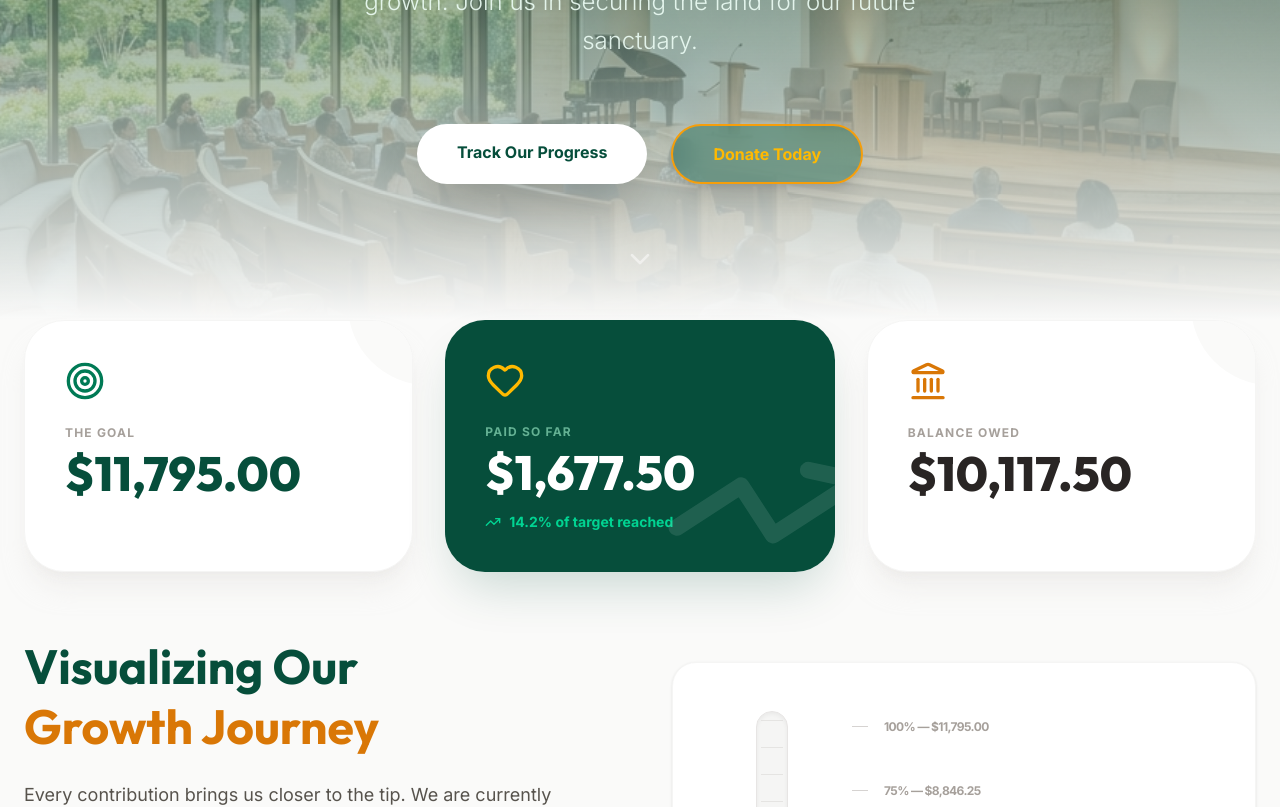
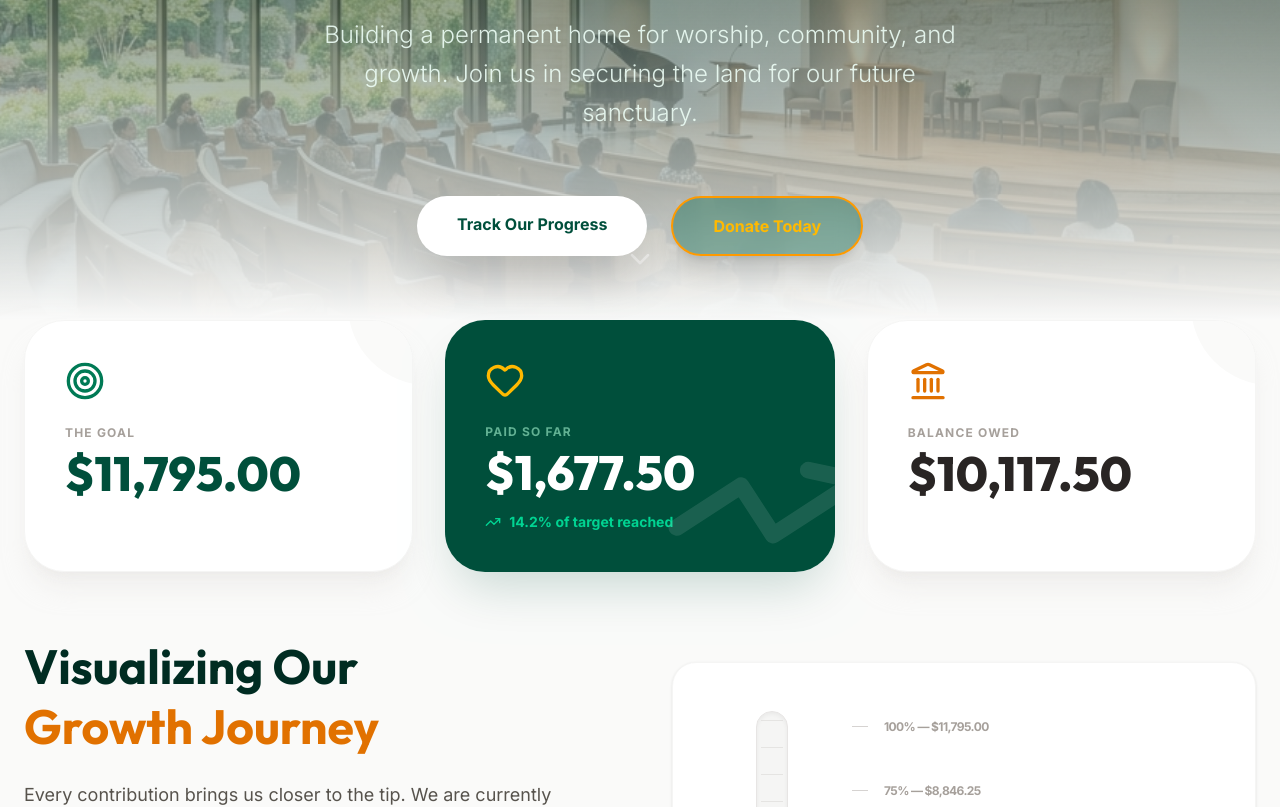
Before and after one commit to tadiwa-dev/mabelreign-sda-church-stand, a React (Vite) app: page / in a window 1280 px wide. Shown: the part 480-1287 px from the top of the page. Built offline with nearby package versions, Linux system fonts and the light colour scheme.

Commit message:
Fix: Use @theme inline for font stability, reposition hero content lower

```diff
--- a/src/App.jsx
+++ b/src/App.jsx
@@ -87,7 +87,7 @@ const App = () => {
       </nav>
 
       {/* Hero Section */}
-      <header className="relative h-screen min-h-[700px] flex items-center justify-center text-white overflow-hidden">
+      <header className="relative h-screen min-h-[700px] flex items-end justify-center text-white overflow-hidden pb-16">
         {/* Background Overlay */}
         <div className="absolute inset-0 z-0">
           <img
@@ -98,7 +98,7 @@ const App = () => {
           <div className="absolute inset-0 bg-gradient-to-b from-emerald-950/80 via-emerald-950/50 to-stone-50"></div>
         </div>
 
-        <div className="relative z-10 max-w-5xl mx-auto px-6 text-center">
+        <div className="relative z-10 max-w-5xl mx-auto px-6 text-center pt-32">
           <motion.div
             initial={{ opacity: 0, scale: 0.9 }}
             animate={{ opacity: 1, scale: 1 }}
@@ -115,7 +115,7 @@ const App = () => {
             <p className="text-lg md:text-2xl text-emerald-50/90 max-w-2xl mx-auto font-light leading-relaxed mb-16">
               Building a permanent home for worship, community, and growth. Join us in securing the land for our future sanctuary.
             </p>
-            <div className="flex flex-col sm:flex-row justify-center gap-6 pb-20">
+            <div className="flex flex-col sm:flex-row justify-center gap-6">
               <a href="#progress" className="bg-white text-emerald-900 px-10 py-4 rounded-full font-bold hover:bg-stone-100 transition-all shadow-2xl hover:shadow-white/20 transform hover:-translate-y-1">
                 Track Our Progress
               </a>
--- a/src/index.css
+++ b/src/index.css
@@ -1,38 +1,30 @@
 @import "tailwindcss";
 
-@theme {
+@theme inline {
   --font-sans: "Inter", ui-sans-serif, system-ui, sans-serif;
   --font-serif: "Outfit", ui-serif, Georgia, serif;
-
-  --color-emerald-950: #064e3b;
-  --color-emerald-900: #064e3b;
-  --color-emerald-800: #065f46;
-  --color-amber-500: #f59e0b;
-  --color-amber-600: #d97706;
 }
 
-@layer base {
-  html {
-    scroll-behavior: smooth;
-    font-family: "Inter", ui-sans-serif, system-ui, sans-serif;
-  }
-
-  body {
-    @apply bg-stone-50 text-stone-800 antialiased;
-    font-family: "Inter", ui-sans-serif, system-ui, sans-serif;
-  }
-
-  h1, h2, h3, h4, h5, h6, [class*="font-serif"] {
-    font-family: "Outfit", ui-serif, Georgia, serif !important;
-  }
+html {
+  scroll-behavior: smooth;
 }
 
-@layer utilities {
-  .glass {
-    @apply bg-white/10 backdrop-blur-md border border-white/20;
-  }
+body {
+  background-color: #fafaf9;
+  color: #292524;
+  font-family: "Inter", ui-sans-serif, system-ui, sans-serif;
+  -webkit-font-smoothing: antialiased;
+  -moz-osx-font-smoothing: grayscale;
+}
 
-  .text-glow {
-    text-shadow: 0 0 20px rgba(245, 158, 11, 0.5);
-  }
+h1, h2, h3, h4, h5, h6 {
+  font-family: "Outfit", ui-serif, Georgia, serif;
 }
+
+.font-serif {
+  font-family: "Outfit", ui-serif, Georgia, serif;
+}
+
+.font-sans {
+  font-family: "Inter", ui-sans-serif, system-ui, sans-serif;
+}
```
